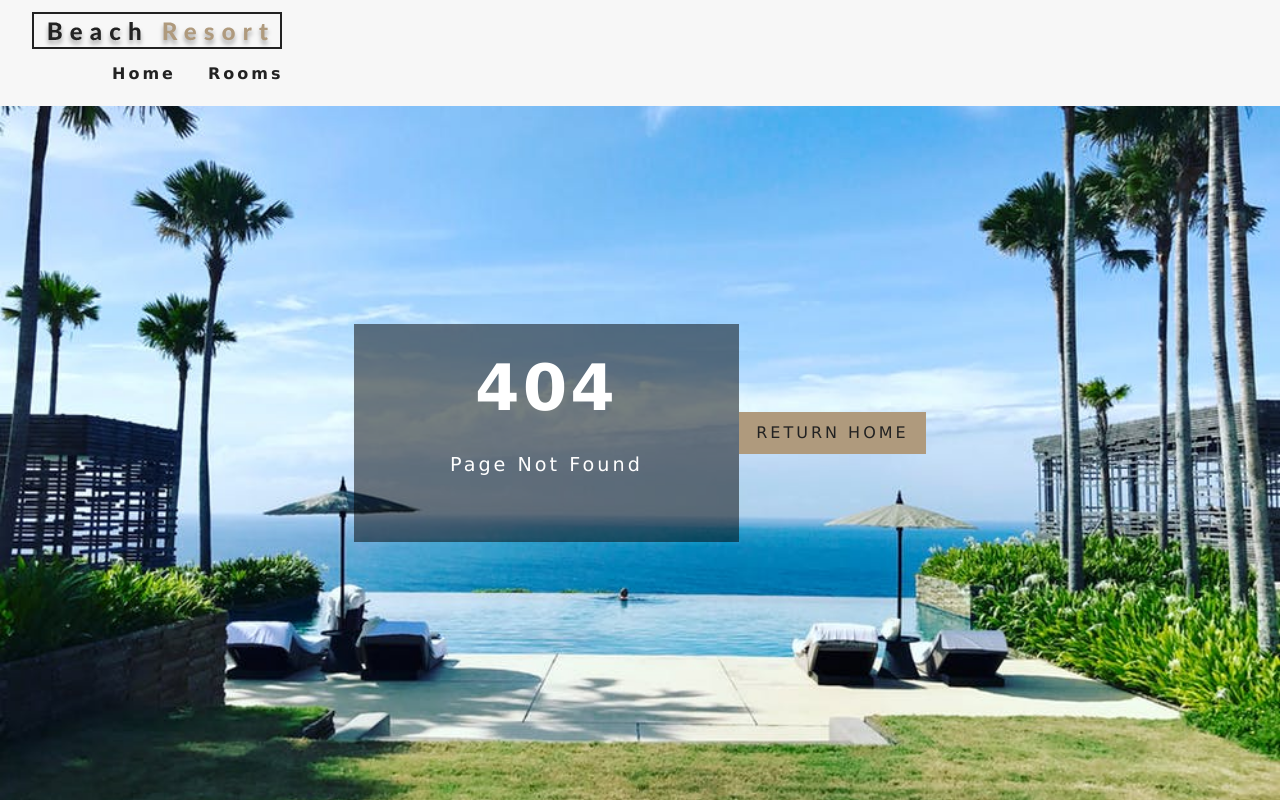
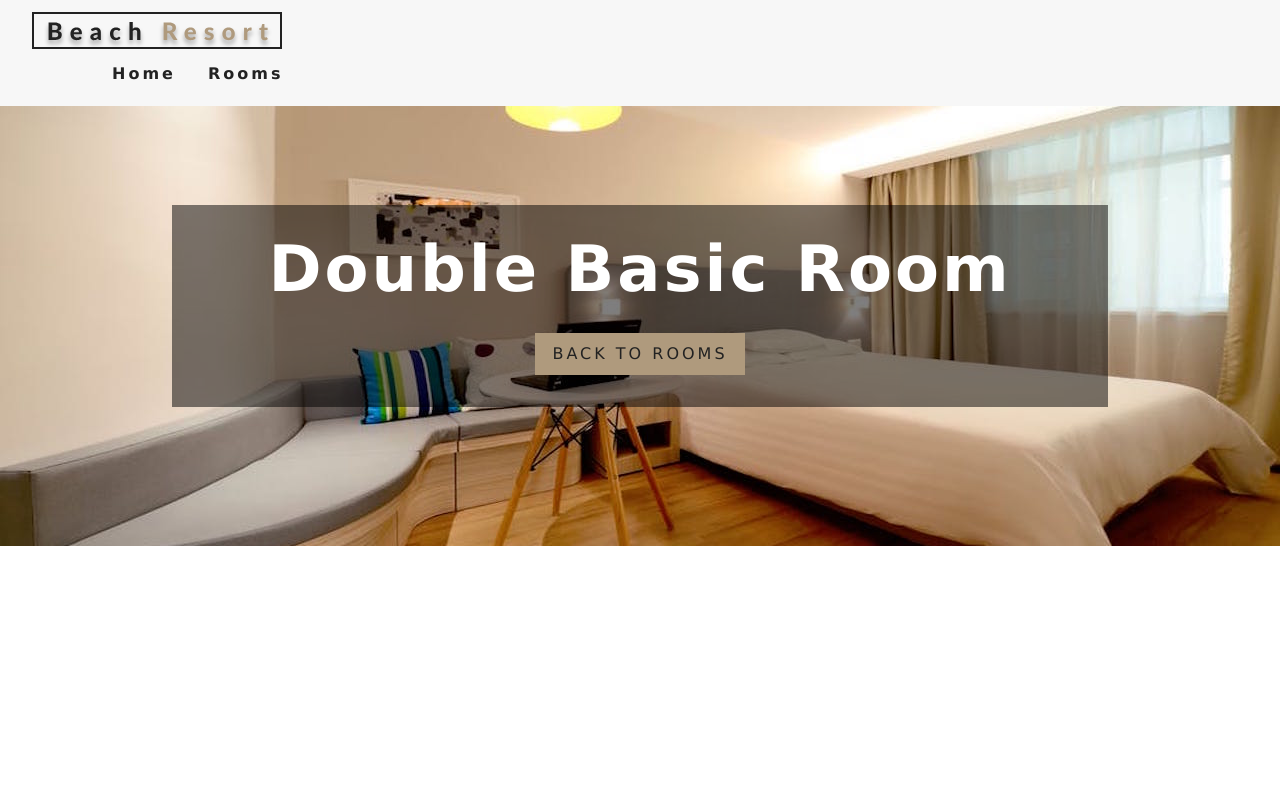
Before and after one commit to msingelwa/beach-resort, a React (Create React App) app: page /single-room/double-basic in a window 1280 px wide. Before the commit this address had no page. Built offline with nearby package versions, Linux system fonts and the light colour scheme.

Commit message:
Initial Commt

```diff
--- a/src/App.js
+++ b/src/App.js
@@ -13,7 +13,7 @@ function App() {
       <Switch>
         <Route exact path="/" component={Home} />
         <Route exact path="/rooms" component={Rooms} />
-        <Route exact path="/rooms/:slug" component={SingleRoom} />
+        <Route exact path="/single-room/:slug" component={SingleRoom} />
         <Route component={Error} />
       </Switch>
     </>
--- a/src/components/Room.js
+++ b/src/components/Room.js
@@ -13,7 +13,7 @@ export default function Room({ room }) {
                     <h6>R{price}</h6>
                     <p>per night</p>
                 </div>
-                <Link to={`/rooms/:${slug}`} className="btn-primary room-link">Features</Link>
+                <Link to={`/single-room/${slug}`} className="btn-primary room-link">Features</Link>
             </div>
             <p className="room-info">{name}</p>
         </article>
--- a/src/pages/Error.js
+++ b/src/pages/Error.js
@@ -7,7 +7,7 @@ const Error = () => {
     return (
         <Hero>
             <Banner title='404' subtitle='page not found'></Banner>
-            <Link to="/" className="btn-primary">
+            <Link to="/" className="btn-primary center">
                 return home</Link>
         </Hero>
     )
--- a/src/pages/SingleRoom.js
+++ b/src/pages/SingleRoom.js
@@ -1,33 +1,48 @@
-import React, { Component } from 'react'
-import { Link } from 'react-router-dom';
-import { RoomContext } from '../context';
-import defaultBcg from '../images/room-1.jpeg'
+import React, { Component } from "react";
+import defaultBcg from "../images/room-1.jpeg";
+import Hero from "../components/Hero";
+import Banner from "../components/Banner";
+import { Link } from "react-router-dom";
+import { RoomContext } from "../context";
 
+// import StyledHero from "../components/StyledHero";
 export default class SingleRoom extends Component {
     constructor (props) {
-        super(props)
+        super(props);
+        console.log(this.props);
         this.state = {
             slug: this.props.match.params.slug,
-            defaultBcg
-        }
+            defaultBcg: defaultBcg
+        };
     }
-
     static contextType = RoomContext;
 
+    componentDidMount() {
+        console.log(this.props);
+    }
     render() {
         const { getRoom } = this.context;
         const room = getRoom(this.state.slug);
 
         if (!room) {
-            return <div className="error">
-                <h3>no such room could be found...</h3>
-                <Link to="/rooms" className="btn-primary">
-                    back to rooms
-                </Link>
-            </div>
+            return (
+                <div className="error">
+                    <h3> no such room could be found...</h3>
+                    <Link to="/rooms" className="btn-primary">
+                        back to rooms
+                        </Link>
+                </div>
+            );
         }
+        const { name, desc, capacity, size, price, extras, breakfast, pets, images } = room
         return (
-            <div>Hello from SingleRoom{room.name}</div>
-        )
+            <Hero hero="roomsHero">
+                <Banner title={`${name} room`}>
+                    <Link to="/rooms" className="btn-primary">
+                        back to rooms
+                    </Link>
+                </Banner>
+            </Hero>
+        );
     }
 }
```
Also changed, not shown: 1 other file (tests, documents, lock files or other folders).
